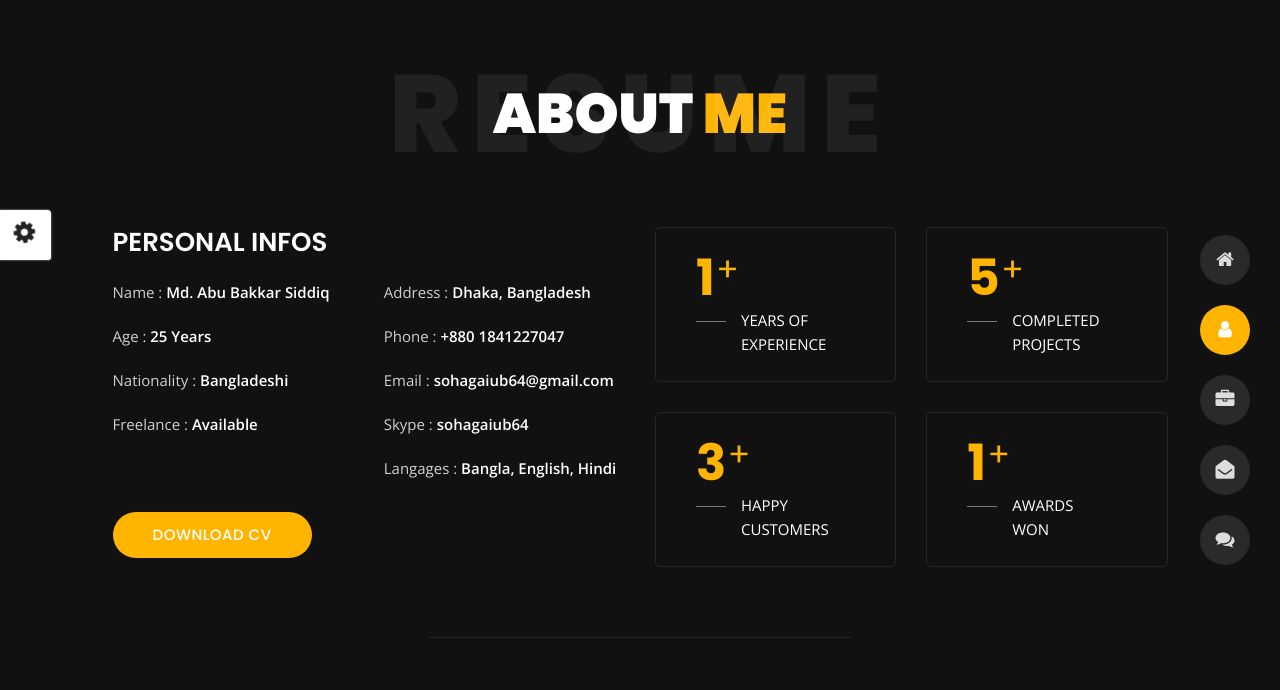
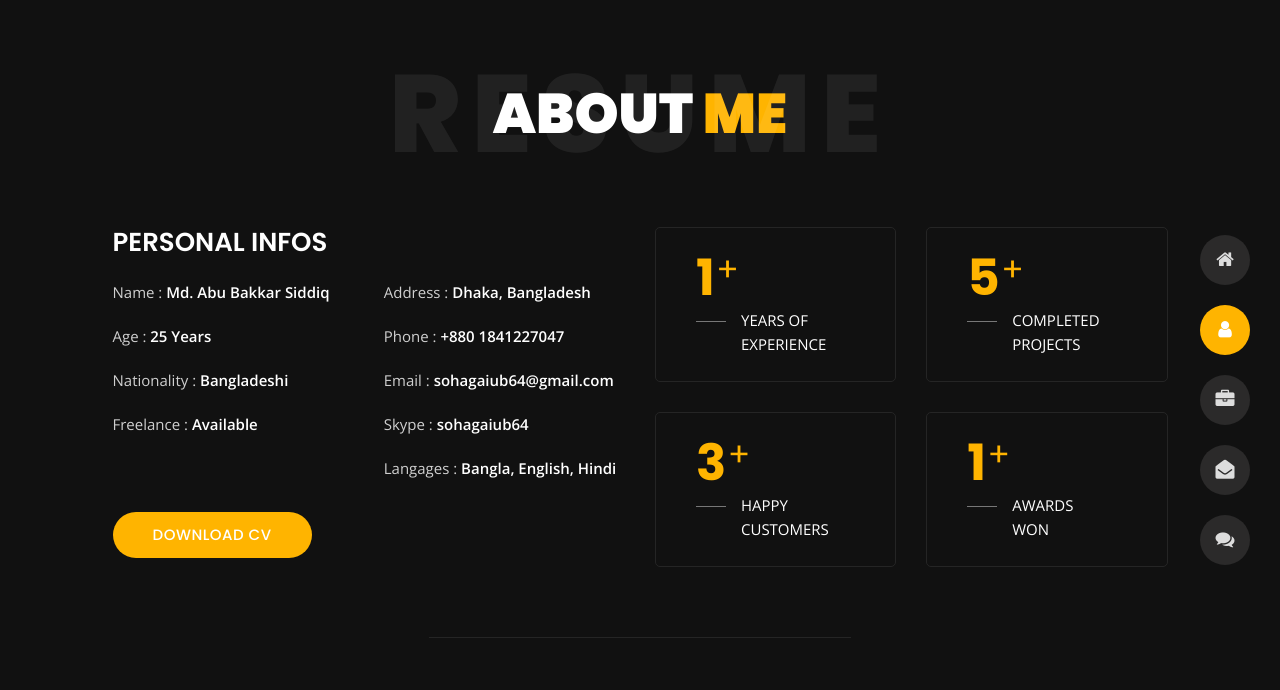
Before and after one commit to ab-siddiq/siddiq-portfolio, a plain HTML site: page about.html in a window 1280 px wide. Shown: the top 690 px of the page. Drawn offline with nearby package versions, Linux system fonts and the light colour scheme; files that its build step writes are made by us from their sources; files whose address does not match are found by name.

Commit message:
uploaded portfolio

```diff
--- a/about.html
+++ b/about.html
@@ -41,6 +41,7 @@
 
 <body class="about">
 <!-- Live Style Switcher Starts - demo only -->
+<!--
 <div id="switcher" class="">
     <div class="content-switcher">
         <h4>STYLE SWITCHER</h4>
@@ -81,7 +82,8 @@
     </div>
 
 </div>
-<div id="showSwitcher" class="styleSecondColor"><i class="fa fa-cog fa-spin"></i></div>
+-->
+<!--<div id="showSwitcher" class="styleSecondColor"><i class="fa fa-cog fa-spin"></i></div>-->
 <!-- Live Style Switcher Ends - demo only -->
 <!-- Header Starts -->
 <header class="header" id="navbar-collapse-toggle">
@@ -306,7 +308,7 @@
             <div class="col-12">
                 <h3 class="text-uppercase pb-5 mb-0 text-left text-sm-center custom-title ft-wt-600">Experience <span>&</span> Education</h3>
             </div>
-<!--
+
             <div class="col-lg-6 m-15px-tb">
                 <div class="resume-box">
                     <ul>
@@ -337,7 +339,7 @@
                     </ul>
                 </div>
             </div>
--->
+
             <div class="col-lg-6 m-15px-tb">
                 <div class="resume-box">
                     <ul>
```
Also changed, not shown: 1 other file.
